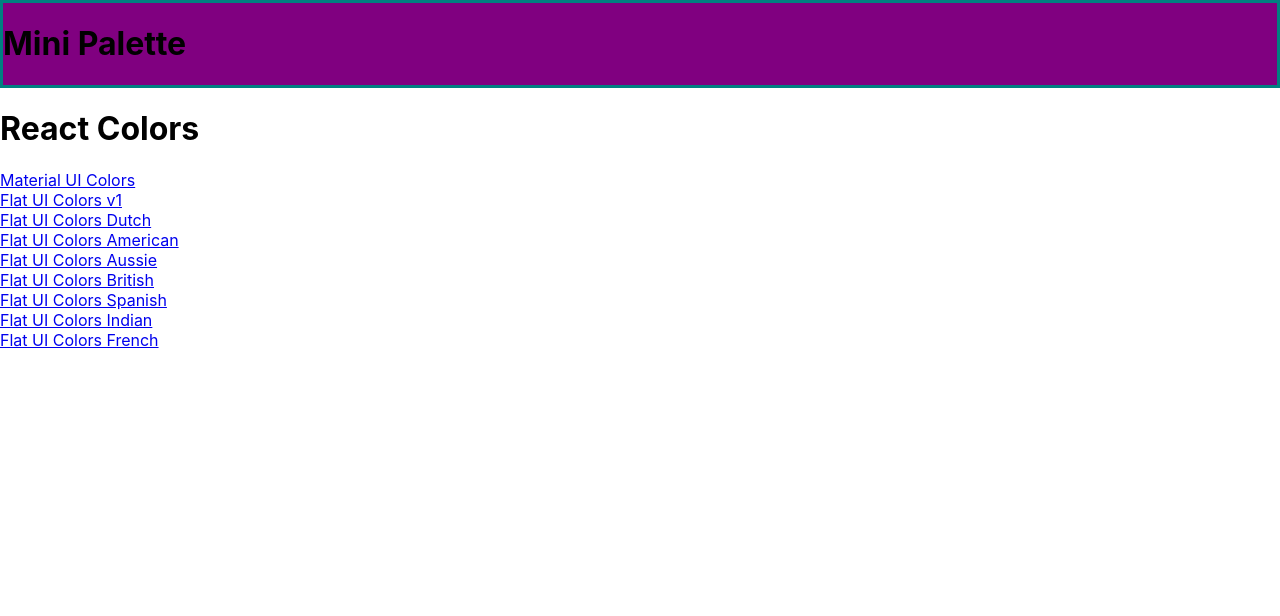
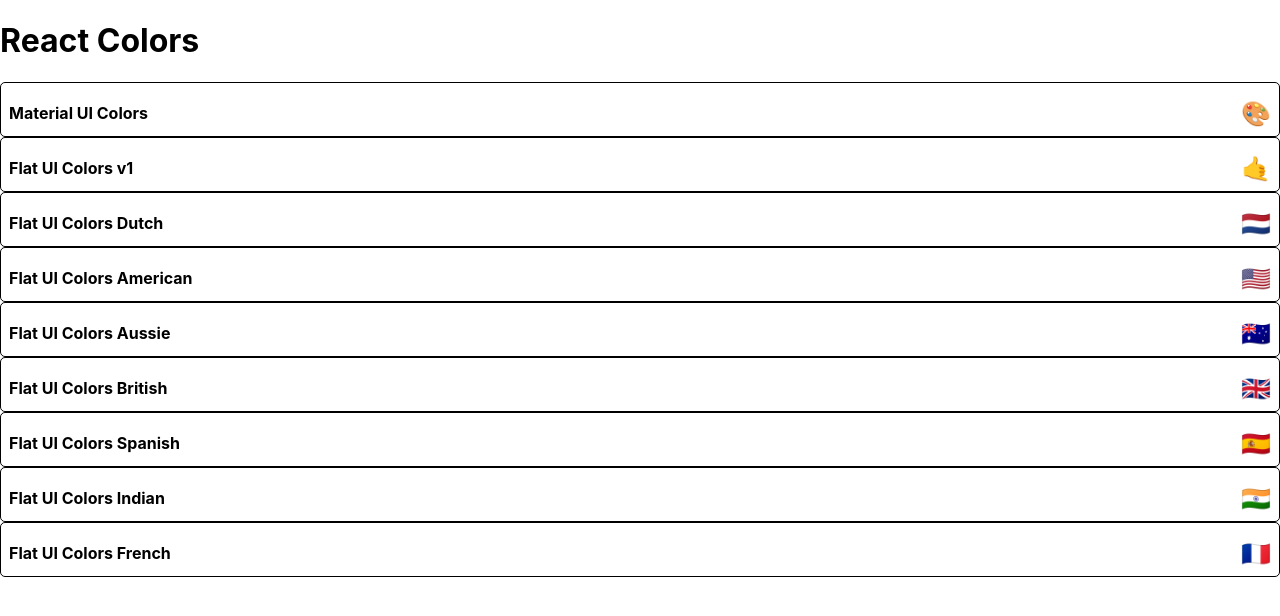
Before and after one commit to elciosato/react-colors-palette, a React (Create React App) app: page / in a window 1280 px wide. Shown: the top 616 px of the page. Built offline with nearby package versions, Linux system fonts and the light colour scheme.

Commit message:
Start styling MiniPalette

```diff
--- a/src/MiniPalette.js
+++ b/src/MiniPalette.js
@@ -1,16 +1,43 @@
 import { withStyles } from "@mui/styles";
 
 const styles = {
-  main: {
-    backgroundColor: "purple",
-    border: "3px solid teal",
+  root: {
+    backgroundColor: "white",
+    border: "1px solid black",
+    borderRadius: "5px",
+    padding: "0.5rem",
+    position: "relative",
+    overflow: "hidden",
+    "&:hover": {
+      cursor: "pointer",
+    },
+  },
+  colors: {
+    backgroundColor: "grey",
+  },
+  title: {
+    display: "flex",
+    justifyContent: "space-between",
+    alignItems: "center",
+    margin: "0",
+    color: "black",
+    paddingTop: "0.5rem",
+    fontSize: "1rem",
+    position: "relative",
+  },
+  emoji: {
+    margiLeft: "0.5rem",
+    fontSize: "1.5rem",
   },
 };
 function MiniPalette(props) {
-  const { classes } = props;
+  const { classes, paletteName, emoji } = props;
   return (
-    <div className={classes.main}>
-      <h1>Mini Palette</h1>
+    <div className={classes.root}>
+      <div className={classes.colors}></div>
+      <h5 className={classes.title}>
+        {paletteName} <span className={classes.emoji}>{emoji}</span>
+      </h5>
     </div>
   );
 }
--- a/src/PaletteList.js
+++ b/src/PaletteList.js
@@ -1,17 +1,11 @@
-import { Link } from "react-router-dom";
 import MiniPalette from "./MiniPalette";
 
 export default function PaletteList(props) {
   return (
     <div>
-      <MiniPalette />
       <h1>React Colors</h1>
       {props.palettes.map((palette) => (
-        <div key={palette.id}>
-          <Link key={palette.id} to={`/palette/${palette.id}`}>
-            {palette.paletteName}
-          </Link>
-        </div>
+        <MiniPalette key={palette.id} {...palette} />
       ))}
     </div>
   );
```
